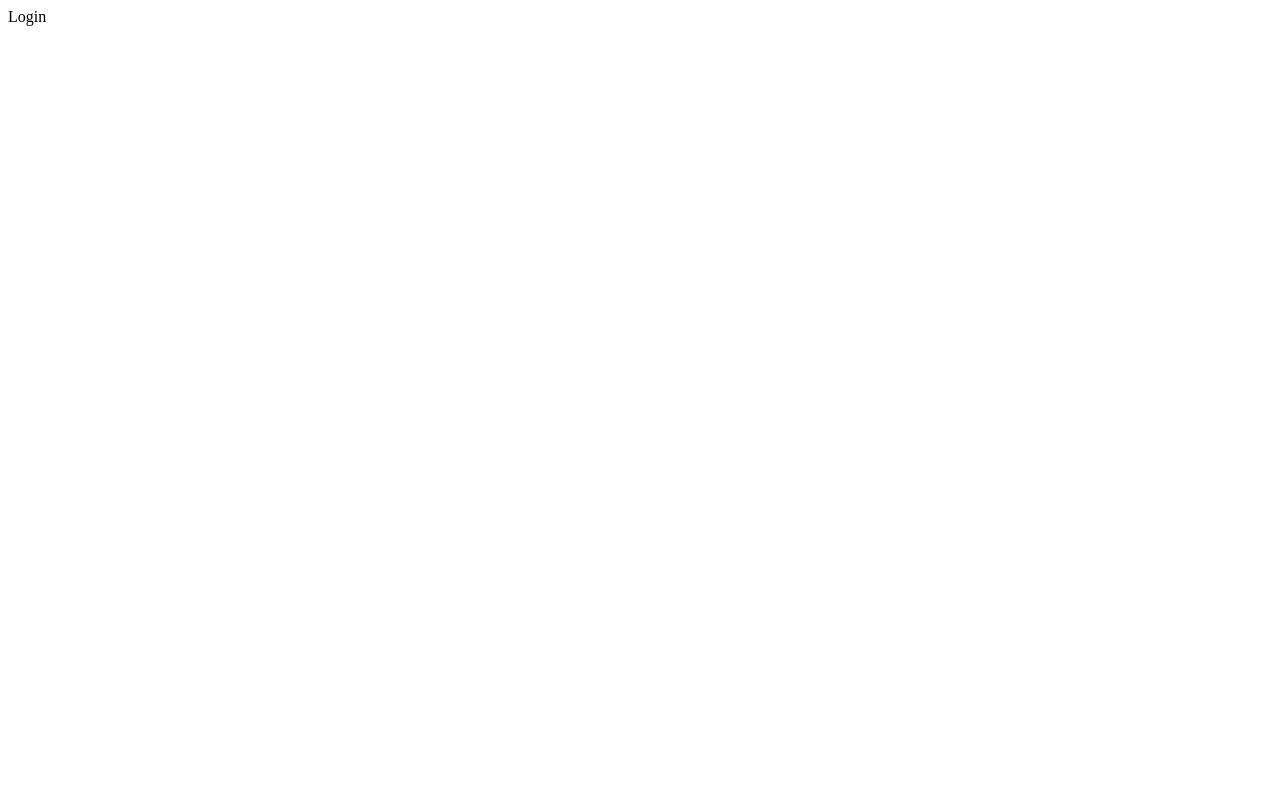
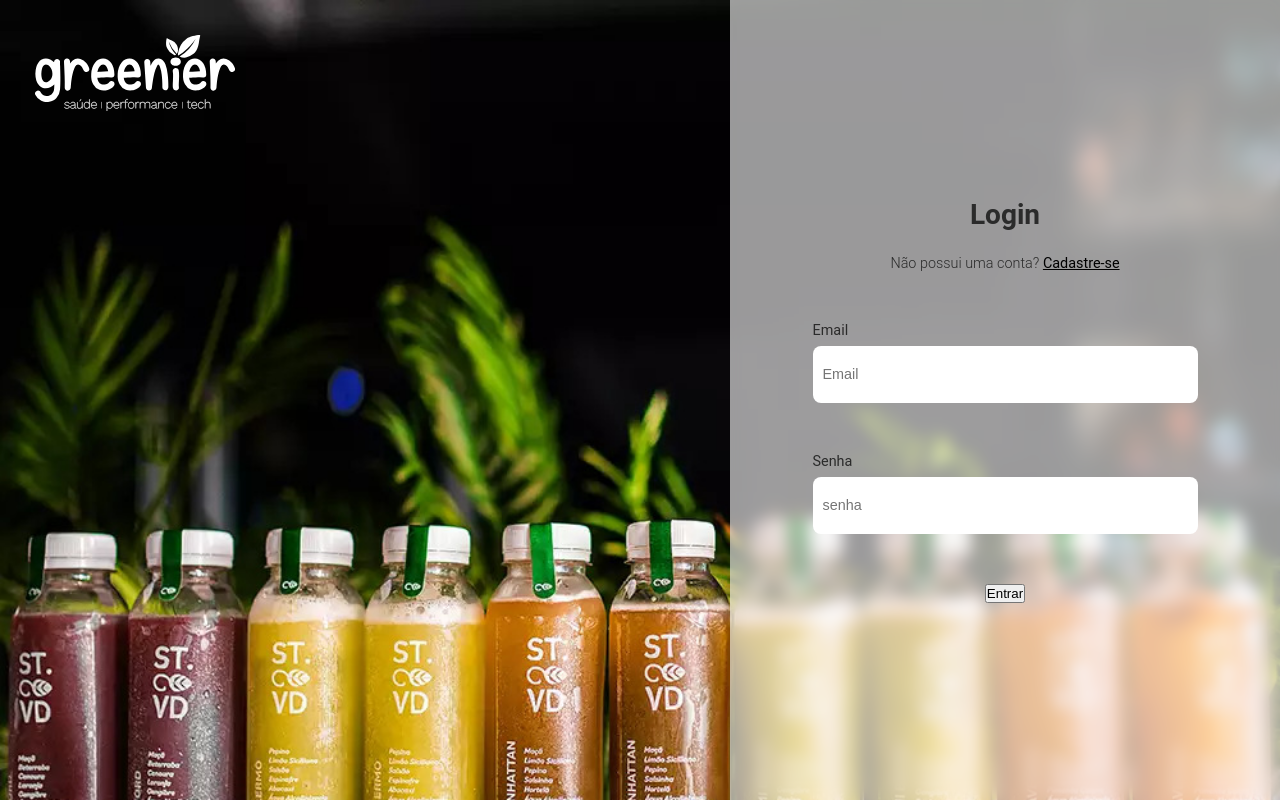
Before and after one commit to danilosouza-dev/greenier-portal-web, a React (Vite) app: page /login in a window 1280 px wide. Built offline with nearby package versions, Linux system fonts and the light colour scheme.

Commit message:
feat: criação da página de login

```diff
--- a/src/App.jsx
+++ b/src/App.jsx
@@ -1,10 +1,12 @@
 import { BrowserRouter } from "react-router-dom";
 import { AppRouter } from "./routes";
+import { GlobalStyle } from "./styles/global";
 
 
 export function App() {
   return (
     <BrowserRouter>
+      <GlobalStyle />
       <AppRouter />
     </BrowserRouter>
   )
--- a/src/pages/Login/index.jsx
+++ b/src/pages/Login/index.jsx
@@ -1,11 +1,35 @@
 
-import { Container } from './styles';
+import { Container, Form, FormWrapper, Wrapper } from './styles';
+import logo from '../../assets/logo-greenier.svg';
 
 export function Login() {
   return (
     <>
       <Container>
-        Login
+        <img src={logo} alt="logo" />
+        <Wrapper>
+          <FormWrapper>
+            <Form>
+              <div className="title-form">
+                <h1>Login</h1>
+                <p>Não possui uma conta? <a href="#">Cadastre-se</a> </p>
+              </div>
+
+              <label>
+                Email
+                <input type="text" placeholder="Email"/>
+              </label>
+
+              <label>
+                Senha
+                <input type="password" placeholder="senha"/>
+              </label>
+
+              <button>Entrar</button>
+
+            </Form>
+          </FormWrapper>
+        </Wrapper>
       </ Container>
     </>
   )
--- a/src/pages/Login/styles.js
+++ b/src/pages/Login/styles.js
@@ -1,5 +1,80 @@
-import styled from 'styled-components'
+import styled from 'styled-components';
+import bgGreenier from '../../assets/bg-greenier.jpeg';
 
 export const Container = styled.div`
+  width: 100vw;
+  height: 100vh;
+  display: flex;
+  align-items: start;
+  justify-content: space-between;
+  background-image: url(${bgGreenier});
+  background-repeat: no-repeat;
+  background-size: cover;
+
+  img {
+    width: 200px;
+    margin: 35px;
+  }
+`;
+
+
+export const Wrapper = styled.div`
+  width: 550px;
+  height: 100vh;
+  display: flex;
+  align-items: center;
+  justify-content: center;
+  background: rgba(255, 255, 255, 0.6);
+  backdrop-filter: blur(8px);
+`;
+
+export const FormWrapper = styled.div`
+  width: 400px;
+`;
+
+export const Form = styled.div`
+  color: #2b2b2b;
+  display: flex;
+  flex-direction: column;
+  align-items: center;
+  gap: 50px;
+
+  .title-form {
+    display: inherit;
+    flex-direction: inherit;
+    align-items: inherit;
+    gap: 24px;
+
+    h1 {
+      font-size: 28px;
+    }
+    p {
+      font-size: 0.9rem;
+      /* font-weight: 400; */
+    }
+    a {
+      color: #000;
+      font-weight: 400;
+    }
+  }
+
+  label {
+    display: flex;
+    flex-direction: column;
+    gap: 7px;
+    font-size: 0.9rem;
+    /* color: #2b2b2b; */
+
+    input {
+      color: #2B2B2B;
+      font-size: 0.9rem;
+      width: 385px;
+      height: 57px;
+      padding: 10px;
+      border: 0;
+      border-radius: 8px;
+      outline: none;
+    }
+  }
 
 `;
--- /dev/null
+++ b/src/styles/global.js
@@ -0,0 +1,41 @@
+import { createGlobalStyle } from "styled-components";
+
+export const GlobalStyle = createGlobalStyle`
+  :root {
+    --background: #121212;
+    --amarelo: #FCE10F;
+    --backgroundcard: #282828;
+    --text-title: #FFF;
+    --text-description: #a7a7a7;
+  }
+  * {
+    margin: 0;
+    padding: 0;
+    box-sizing: border-box;
+  }
+  html {
+    @media (max-width: 1080px) {
+      font-size: 93.75%;
+    }
+    @media (max-width: 720px) {
+      font-size: 87.5%
+    }
+  }
+  body {
+    font-family: 'Roboto', sans-serif;
+    background: var(--background);
+    -webkit-font-smoothing: antialiased;
+  }
+  h1 {
+    font-weight: 700;
+  }
+  h2 {
+    font-weight: 400;
+  }
+  p {
+    font-weight: 300;
+  }
+  button {
+    cursor: pointer;
+  }
+`;
```
